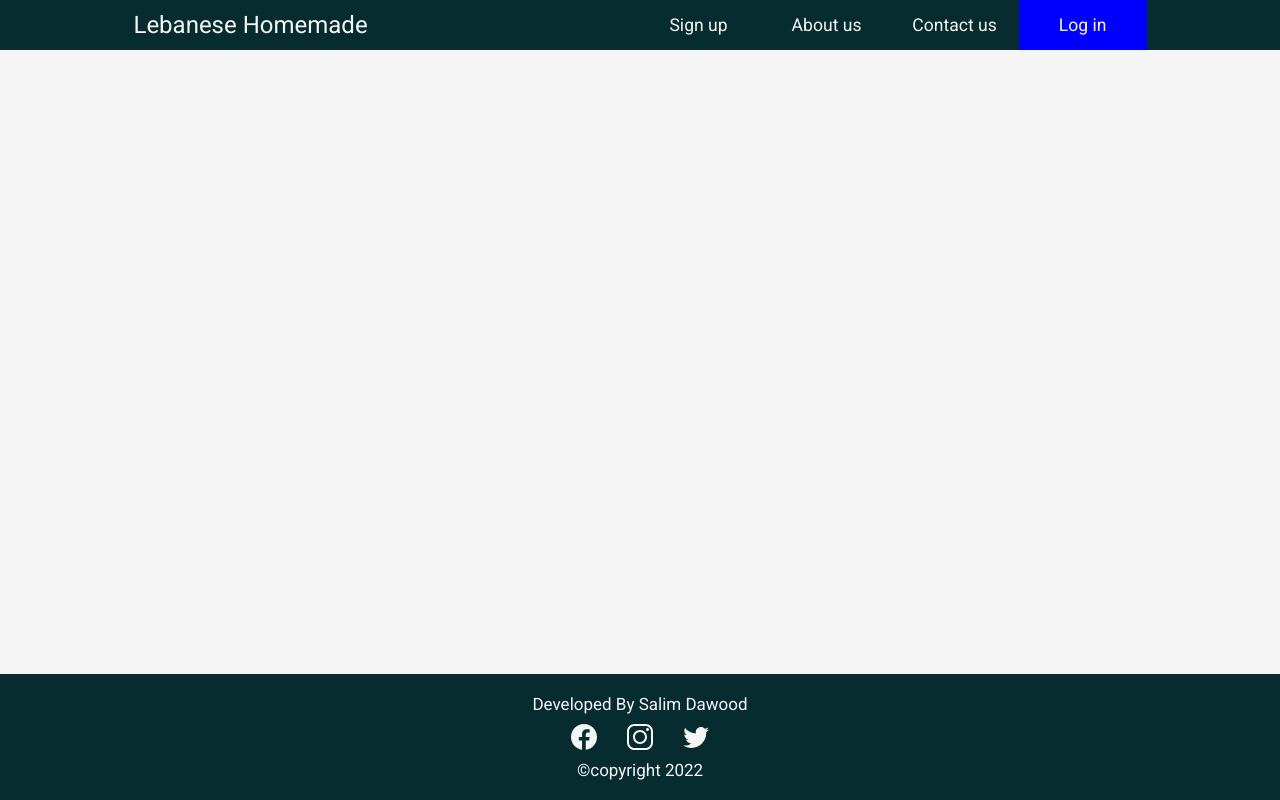
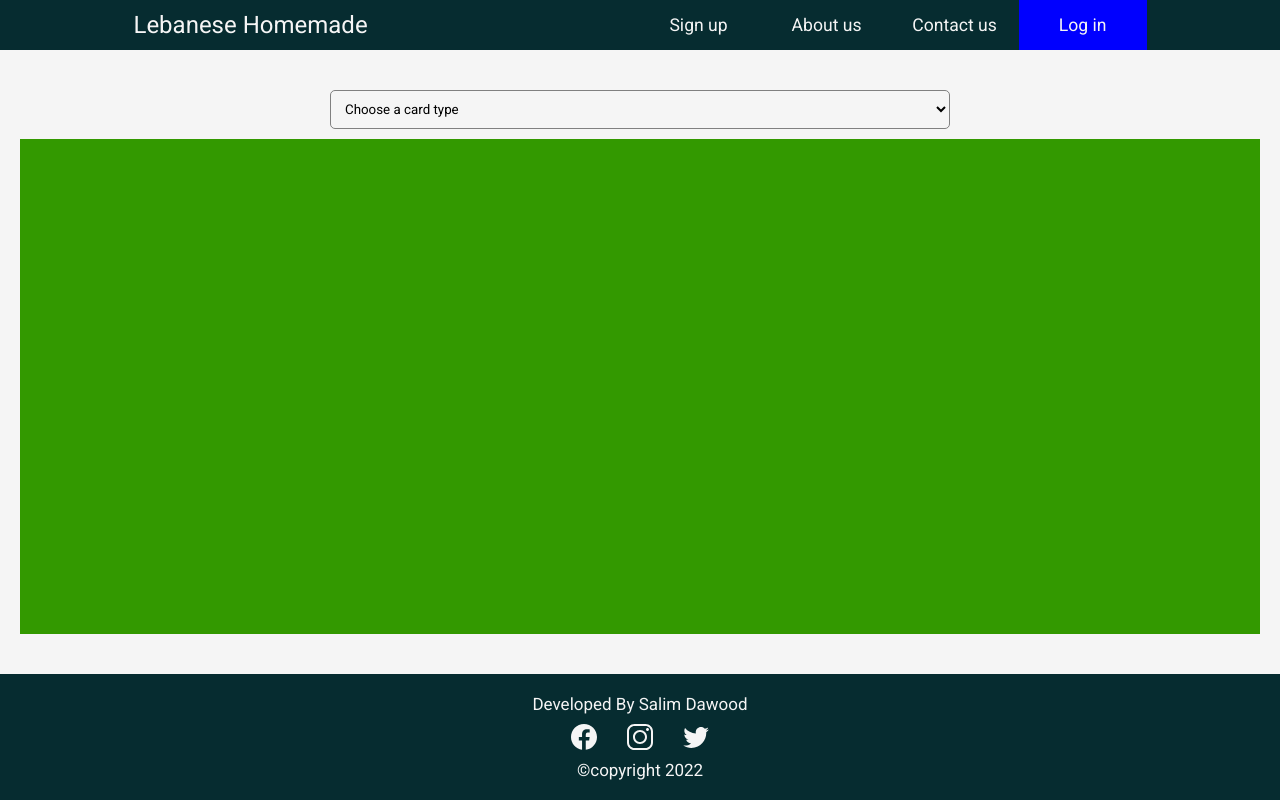
Before and after one commit to salimdawood/Lebanese-Homemade-Frontend, a React (Create React App) app: page / in a window 1280 px wide. Built offline with nearby package versions, Linux system fonts and the light colour scheme.

Commit message:
home-basic

```diff
--- a/src/App.css
+++ b/src/App.css
@@ -512,3 +512,62 @@ footer .footer-media-container svg:hover{
 .green svg{
   fill: var(--notification-color);
 }
+/*home*/
+main .home-page{
+  flex: 1;
+  width: 100%;
+  display: flex;
+  flex-direction: column;
+  align-items: center;
+  justify-content: flex-start;
+  gap: 10px;
+}
+main .home-page select{
+  width: 50%;
+  padding:10px;
+  border: 1px solid gray;
+  border-radius: 5px;
+  background-color: transparent;
+}
+main .home-page .card-container{
+  flex: 1;
+  width: 100%;
+  background-color: var(--notification-color);
+  display: flex;
+  flex-direction: row;
+  justify-content: flex-start;
+  align-items: flex-start;
+  flex-wrap: wrap;
+  gap: 10px;
+}
+main .home-page .card-box{
+  background-color: var(--secondary-1-color);
+  min-width: 350px;
+}
+.card-box img{
+  width: 100%;
+  height: 150px;
+  object-fit: cover;
+}
+.card-box .info-box{
+  display: flex;
+  flex-direction: row;
+  justify-content: space-between;
+  align-items: center;
+  padding: 10px;
+}
+.card-box .info-box h4{
+  opacity: .6;
+}
+.card-box .info-box h4:last-of-type:hover{
+  opacity: 1;
+  cursor: pointer;
+}
+.card-popup{
+  position: absolute;
+  top: 0;
+  bottom: 0;
+  right: 0;
+  left: 0;
+  background-color: var(--warning-color);
+}
--- /dev/null
+++ b/src/components/Card.jsx
@@ -0,0 +1,26 @@
+import React,{useState} from 'react'
+import {IMAGE_PATH,URL_PATH} from '../path'
+import * as Axios from 'axios'
+const Card = (props) => {
+  const{openCardPopUp,...card} = props
+
+
+  return (
+    <div className="card-box">
+      {
+        card.photoList.$values.length>0 ?
+          <img src={IMAGE_PATH+card.photoList.$values[0].name} />
+        :
+          <img src={IMAGE_PATH+"default.jpg"} />
+      }
+      <h1>{card.title}</h1>
+      <h3>{card.type}</h3>
+      <div className="info-box">
+        <h4>{card.dateCreated}</h4>
+        <h4 onClick={()=>openCardPopUp(card)}>Show more</h4>
+      </div>
+    </div>
+  )
+}
+
+export default Card
--- /dev/null
+++ b/src/components/SelectType.jsx
@@ -0,0 +1,22 @@
+import React from 'react'
+
+const SelectType = ({defaultValue,typesArray,handleChange}) => {
+
+  return (
+    <select
+      defaultValue={defaultValue}
+      name="typeId"
+      onChange={handleChange}
+      required
+      >
+      <option value="" disabled >Choose a card type</option>
+      {
+        typesArray.map((type)=>(
+          <option key={type.id} value={type.id}>{type.name}</option>
+        ))
+      }
+    </select>
+  )
+}
+
+export default SelectType
--- a/src/pages/AddCardPage.jsx
+++ b/src/pages/AddCardPage.jsx
@@ -6,6 +6,7 @@ import useAuth from '../hooks/useAuth'
 import { useNavigate } from 'react-router-dom'
 import { cardContext } from '../context/cardContext'
 import {notificationContext} from '../context/notificationContext'
+import SelectType from '../components/SelectType'
 
 const AddCardPage = () => {
 
@@ -143,19 +144,8 @@ const AddCardPage = () => {
               onChange={handleChange} />
             ))
           }
-          <select
-            defaultValue=""
-            name="typeId"
-            onChange={handleChange}
-            required
-          >
-            <option value="" disabled >Card Type *</option>
-            {
-              typesArray.map((type)=>(
-                <option key={type.id} value={type.id}>{type.name}</option>
-              ))
-            }
-          </select>
+          <label>Card type *</label>
+          <SelectType defaultValue="" handleChange={handleChange} typesArray={typesArray}/>
           <input type="submit" value="Create" />
         </form>
         <input type="submit" onClick={openMenuModel} value="Manage menu" />
--- a/src/pages/Home.jsx
+++ b/src/pages/Home.jsx
@@ -1,11 +1,77 @@
-import React,{useState,useEffect} from 'react'
+import React,{useState,useEffect,useContext} from 'react'
+import { cardContext } from '../context/cardContext'
 import * as Axios from 'axios'
+import SelectType from '../components/SelectType'
+import {URL_PATH} from '../path'
+import {Close} from '../components/Svg'
+import Card from '../components/Card.jsx'
 
 const Home = () => {
 
+  const {typesArray} = useContext(cardContext)
+  const [isLoading,setIsLoading] = useState(false)
+  const [paginate,setPaginate] = useState({
+    perPage:10,
+    currentPage:1
+  })
+  const[cards,setCards] = useState([])
+  //popup model
+  const[cardModel, setCardModel] = useState(false)
+  const[card,setCard] = useState({
+    //add the information of a card
+  })
+
+  useEffect(() => {
+
+  },[])
+
+
+  const closeCardPopUp = ()=>{
+    setCardModel(false)
+  }
+  const openCardPopUp = (card)=>{
+    console.log(card)
+    setCardModel(true)
+    //fill the card state with the info passed
+  }
+
+
+  const handleChange =(e)=>{
+    setIsLoading(true)
+    Axios.get(URL_PATH+`Cards/GetCards?typeId=${e.target.value}`)
+    .then(result=>{
+      console.log(result)
+      setCards(result.data.$values)
+    },error=>{
+      console.log(error)
+    })
+    setIsLoading(false)
+  }
+
+
   return (
-    <div>
-
+    <div className="home-page">
+      {
+        isLoading ?
+          <>Loading......</>
+            :
+          <>
+            <SelectType defaultValue="" handleChange={handleChange} typesArray={typesArray}/>
+            <div className="card-container">
+              {
+                cards.map(card=>(
+                  <Card key={card.id} {...card} openCardPopUp={openCardPopUp} />
+                ))
+              }
+            </div>
+            {
+        cardModel &&
+        <div className="card-popup">
+          <Close onClick={closeCardPopUp}/>
+        </div>
+      }
+          </>
+      }
     </div>
   )
 }
```
Also changed, not shown: src/components/Pagination.jsx (added, +9 -0 lines).
